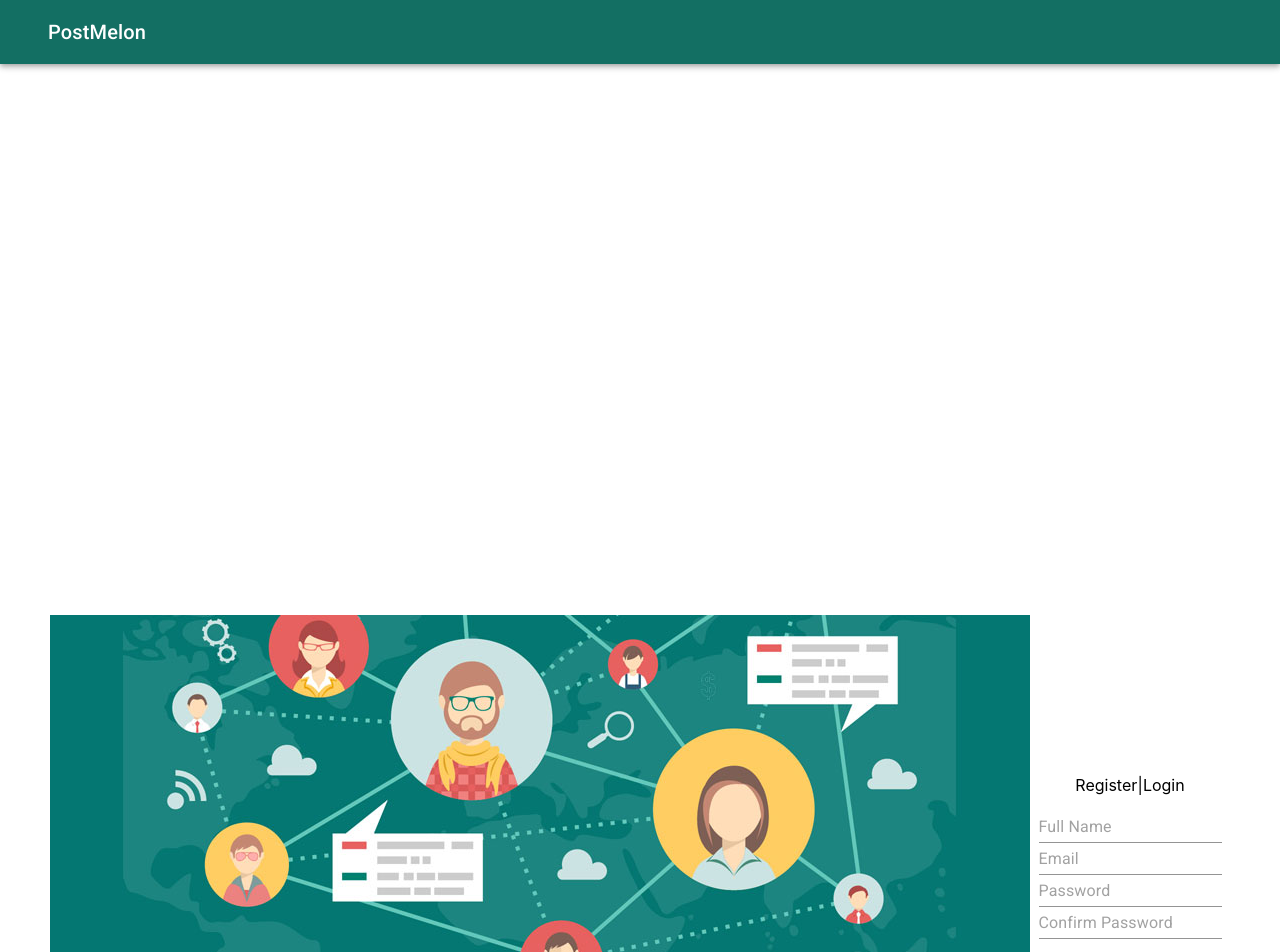
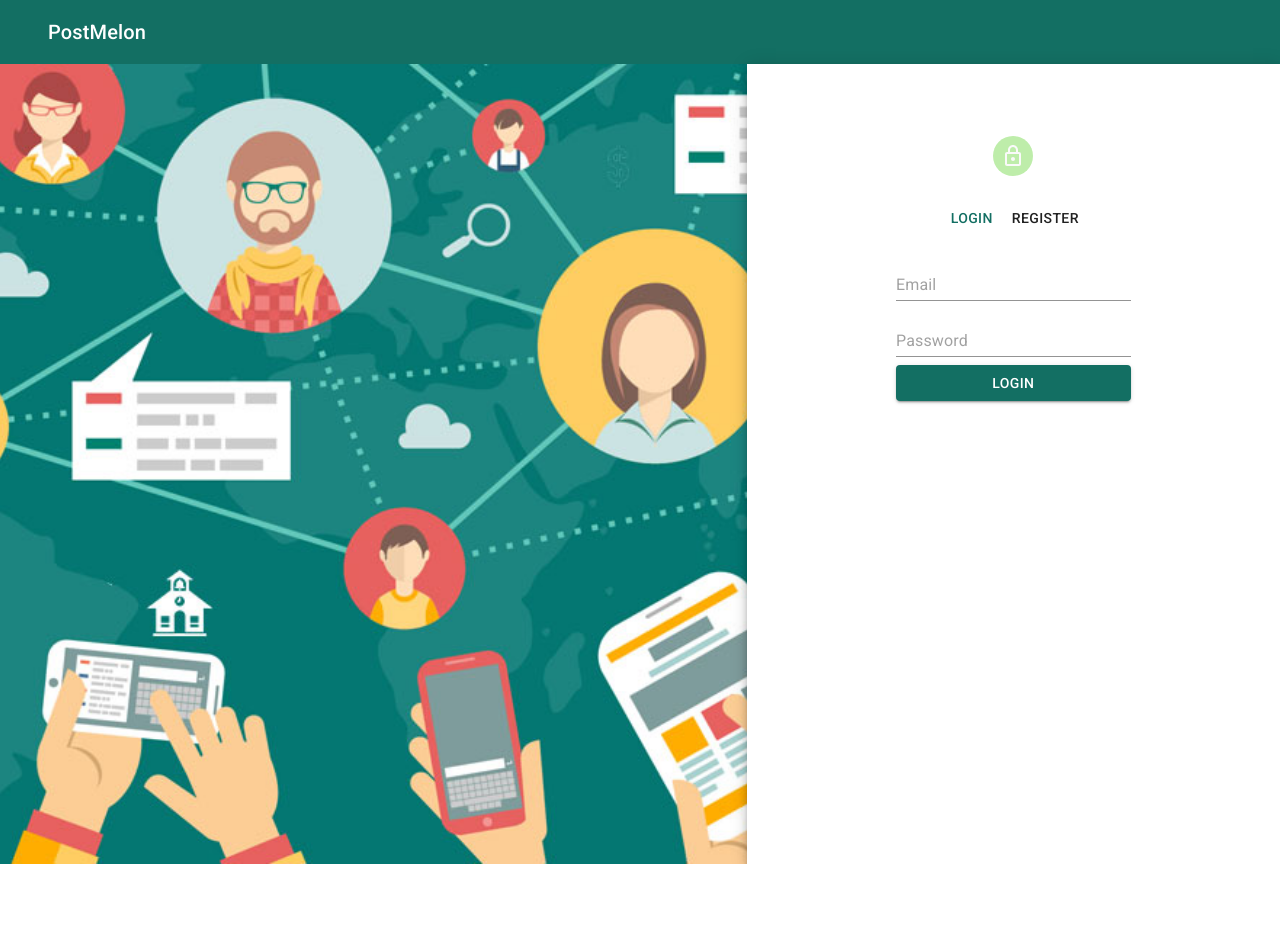
Before and after one commit to vincentlieu/postmelon-frontend, a React (Create React App) app: page / in a window 1280 px wide. Shown: the top 952 px of the page. After the commit the page ends 864 px from the top, so only its background shows below. Built offline with nearby package versions, Linux system fonts and the light colour scheme.

Commit message:
POS-53 - Added styling to Landing using material-UI

```diff
--- a/public/index.html
+++ b/public/index.html
@@ -7,7 +7,7 @@
     <meta name="theme-color" content="#000000" />
     <meta
       name="description"
-      content="Web site created using create-react-app"
+      content="PostMelon - Gather your friends around!"
     />
     <link rel="apple-touch-icon" href="%PUBLIC_URL%/logo192.png" />
     <!--
@@ -42,7 +42,7 @@
       work correctly both with client-side routing and a non-root public URL.
       Learn how to configure a non-root public URL by running `npm run build`.
     -->
-    <title>React App</title>
+    <title>PostMelon</title>
   </head>
   <body>
     <noscript>You need to enable JavaScript to run this app.</noscript>
--- a/src/App.js
+++ b/src/App.js
@@ -1,4 +1,4 @@
-import React, { useReducer, useEffect } from "react";
+import React, { useReducer } from "react";
 import { BrowserRouter as Router, Route, Switch } from "react-router-dom";
 import Home from "./layout/Home";
 import Landing from "./layout/Landing";
--- a/src/api/localAPI.js
+++ b/src/api/localAPI.js
@@ -5,7 +5,7 @@ import axios from "axios";
   // this is to use when we create log out button
 }
 const localAPI = axios.create({
-  baseURL: "https://postmelon.herokuapp.com/api/",
+  baseURL: "http://localhost:5000/api/",
 });
 
 localAPI.interceptors.request.use((request) => {
--- a/src/components/NewUser.css
+++ /dev/null
@@ -1,37 +0,0 @@
-* {
-    text-decoration: none;
-    color: black;
-
-}
-
-
-
-.newuser-h1 {
-    background-color: red;
-}
-
-.registerloginline {
-    font-size: 140%;
-    color: black;
-    font-weight: bold;
-
-
-}
-
-
-.button{
-background-color: red;
-}
-
-.box {
-    box-sizing: border-box;
-    position: relative;
-    display: flex;
-    width: 100vw;
-    height: 100vh;
-    color: white;
-    padding: 20vw;
-    text-align: center;
-    align-items: center;
-    flex-direction: column;
-}
--- a/src/components/users/Login.js
+++ b/src/components/users/Login.js
@@ -1,7 +1,7 @@
 import React, { useState } from 'react';
 import { useGlobalState } from '../../config/GlobalState';
 import localAPI from '../../api/localAPI';
-import {TextField} from '@material-ui/core';
+import {TextField, Box, Button} from '@material-ui/core';
 
 function Login({ history }) {
   const { dispatch } = useGlobalState();
@@ -36,30 +36,36 @@ function Login({ history }) {
   };
 
   return (
-    <div>
+    <Box className='registration-login-container'>
       <TextField
-        className="login-email"
-        placeholder="Email"
-        type="text"
+        fullWidth={true}
+        margin='normal'
+        className='login-email'
+        placeholder='Email'
+        type='text'
         value={email}
         onChange={(e) => setEmail(e.target.value)}
       />
 
-      <br></br>
       <TextField
-        className="login-password"
-        placeholder="Password"
-        type="password"
+        className='login-password'
+        fullWidth={true}
+        margin='normal'
+        placeholder='Password'
+        type='password'
         value={password}
         onChange={(e) => setPassword(e.target.value)}
       />
-      <br></br>
-      <br></br>
-      <button className="login-button" onClick={sendRequestToLogIn}>
+      <Button
+        className='login-button'
+        onClick={sendRequestToLogIn}
+        fullWidth={true}
+        variant='contained'
+        color='primary'>
         Login
-      </button>
-      {errorMessage && <div className="error-message"> {errorMessage} </div>}
-    </div>
+      </Button>
+      {errorMessage && <Box className='error-message'> {errorMessage} </Box>}
+    </Box>
   );
 }
 
--- a/src/components/users/Register.js
+++ b/src/components/users/Register.js
@@ -2,7 +2,7 @@ import React, { useState } from "react";
 import { useGlobalState } from "../../config/GlobalState";
 import { Redirect } from "react-router-dom";
 import localAPI from "../../api/localAPI";
-import { TextField } from "@material-ui/core";
+import { TextField, Box, Button } from "@material-ui/core";
 
 function Register() {
   const { dispatch } = useGlobalState();
@@ -52,47 +52,60 @@ function Register() {
   };
 
   return (
-    <div>
+    <Box className='registration-login-container'>
       <TextField
-        className="name"
-        placeholder="Full Name"
-        type="text"
+        fullWidth={true}
+        className='name'
+        margin='normal'
+        className='registration-field'
+        placeholder='Full name'
+        type='text'
         value={name}
         onChange={(e) => setName(e.target.value)}
       />
-      <br></br>
       <TextField
-        className="register-email"
-        placeholder="Email"
-        type="text"
+        fullWidth={true}
+        className='register-email'
+        margin='normal'
+        className='registration-field'
+        placeholder='Email address'
+        type='text'
         value={email}
         onChange={(e) => setEmail(e.target.value)}
       />
-      <br></br>
       <TextField
-        className="register-password"
-        placeholder="Password"
-        type="password"
+        fullWidth={true}
+        className='register-email'
+        margin='normal'
+        className='registration-field'
+        placeholder='Password'
+        type='password'
         value={password}
         onChange={(e) => setpassword(e.target.value)}
-      />{" "}
-      <br></br>
+      />{' '}
       <TextField
-        className="confirm-password"
-        placeholder="Confirm Password"
-        type="password"
+        fullWidth={true}
+        className='confirm-password'
+        margin='normal'
+        className='registration-field'
+        placeholder='Password confirmation'
+        type='password'
         value={confirmPassword}
         onChange={(e) => setConfirmPassword(e.target.value)}
       />
-      <button className="register-button" onClick={createUser}>
+      <Button
+        className='register-button'
+        onClick={createUser}
+        fullWidth={true}
+        color='primary'
+        variant='contained'>
         <b>Register</b>
-      </button>
-      {isCreated && <Redirect to="/home"></Redirect>}
+      </Button>
+      {isCreated && <Redirect to='/home'></Redirect>}
       {errorMessage && (
-        <div className="error-message-register"> {errorMessage} </div>
+        <Box className='error-message-register'> {errorMessage} </Box>
       )}
-      <br></br>
-    </div>
+    </Box>
   );
 }
 
--- a/src/index.css
+++ b/src/index.css
@@ -80,81 +80,6 @@ code {
   padding-top: 5px;
   padding-bottom: 5px;
 }
-/*
-.posts-page-circle {
-  border: 2px solid black;
-  height: 20px;
-  width: 20px;
-  border-radius: 20px;
-} */
-
-
-
-
-body {
-  margin: 0;
-  font-family: -apple-system, BlinkMacSystemFont, 'Segoe UI', 'Roboto', 'Oxygen',
-    'Ubuntu', 'Cantarell', 'Fira Sans', 'Droid Sans', 'Helvetica Neue',
-    sans-serif;
-  -webkit-font-smoothing: antialiased;
-  -moz-osx-font-smoothing: grayscale;
-}
-
-code {
-  font-family: source-code-pro, Menlo, Monaco, Consolas, 'Courier New',
-    monospace;
-}
-
-.posts-container {
-  display: flex;
-  flex-direction: row;
-  justify-content: center;
-  align-items: flex-start;
-  padding-top: 40px;
-  padding-bottom: 40px;
-}
-
-.posts {
-  width: 50%;
-  display: grid;
-  grid-template-columns: 1fr;
-  grid-row-gap: 20px;
-}
-
-.posts-item {
-  border: 2px solid black;
-  border-radius: 3px;
-}
-
-.create-posts-letterbox {
-  background: #eeeeee;
-}
-
-.create-post-call-to-action {
-  border-top: 2px solid black;
-  border-bottom: 2px solid black;
-  display: flex;
-  flex-direction: row;
-  justify-content: flex-start;
-  align-items: center;
-  padding-left: 15px;
-  padding-right: 15px;
-  padding-top: 10px;
-  padding-bottom: 10px;
-}
-
-.create-post-button-container {
-  display: flex;
-  flex-direction: row;
-  justify-content: center;
-}
-
-.create-post-text {
-  padding-left: 15px;
-  padding-right: 15px;
-  padding-top: 5px;
-  padding-bottom: 5px;
-}
 
 .posts-page-circle {
   border: 2px solid black;
@@ -162,7 +87,6 @@ code {
   width: 20px;
   border-radius: 20px;
 }
-
 
 .name {
   margin-top:20rem;
@@ -172,49 +96,16 @@ code {
   margin-top: 1rem;
 }
 
-
-.register-password {
-  margin-top: 1rem;
-}
-
-.confirm-password {
-  margin-top: 1rem;
-}
-
-.register-button {
-  display: block;
-   margin-top: 1rem;
-}
-
-/* .registerpipe{
-  background-color: red;
-}
-
-.loginpipe {
-  background-color: yellow;
-} */
-
-.pipes {
-  /* background-color: red; */
-  margin-top: 10rem;
-  margin-bottom: 1rem;
-  grid-row-start: 2;
-  grid-column-start: 2;
-
-}
-
-.login-container {
-  display: grid;
-  grid-template-rows: 1fr 1fr 1fr;
-  grid-template-columns: 50px 1fr 1fr 50px;
+.registration-login-container {
+  display: 'flex';
+  flex-direction: 'column';
+  width: 50%;
 }
 
 .landing-image {
-  grid-row-start: 2;
-  grid-column-start: 2;
+  background-image: url('../src/assets/postmelon8.jpg');
+  background-size: cover;
+  background-position: center;
+  width: 50%;
+  height: auto;
 }
-
-.landing-register-login {
-  grid-row-start: 2;
-  grid-column-start: 3;
-}
--- a/src/layout/Landing.js
+++ b/src/layout/Landing.js
@@ -1,39 +1,78 @@
-import React, { useState } from "react";
-import { Link } from 'react-router-dom'
-import Register from "../components/users/Register";
-import Login from "../components/users/Login";
-import MediaControlCard from "./MediaControlCard";
-import NewUser from "./NewUser"
-import Displayimage from "../assets/postmelon8.jpg"
+import React, { useState } from 'react';
+import Register from '../components/users/Register';
+import Login from '../components/users/Login';
+import {
+  Box,
+  Grid,
+  Paper,
+  Link,
+  Avatar,
+  Button
+} from '@material-ui/core';
+
+import LockOutlinedIcon from '@material-ui/icons/LockOutlined';
+import Typography from '@material-ui/core/Typography';
+import { makeStyles } from '@material-ui/core/styles';
+
+const useStyles = makeStyles((theme) => ({
+  root: {
+    height: '100vh',
+  },
+  paper: {
+    margin: theme.spacing(8, 4),
+    display: 'flex',
+    flexDirection: 'column',
+    alignItems: 'center',
+  },
+  avatar: {
+    margin: theme.spacing(1),
+    backgroundColor: theme.palette.secondary.main,
+  },
+}));
 
 const Landing = ({ history }) => {
-  const [renderRegister, setRenderRegister] = useState(true)
-  const [renderLogin, setRenderLogin] = useState(false)
+  const [renderRegister, setRenderRegister] = useState(false);
+  const [renderLogin, setRenderLogin] = useState(true);
+
+  const classes = useStyles();
 
   const handleRegister = () => {
-    setRenderRegister(true)
-    setRenderLogin(false)
-  }
+    setRenderRegister(true);
+    setRenderLogin(false);
+  };
 
   const handleLogin = () => {
-    setRenderRegister(false)
-    setRenderLogin(true)
-  }
+    setRenderRegister(false);
+    setRenderLogin(true);
+  };
 
   return (
-    <center>
-      <div className='login-container'>
-        <img src={Displayimage} className='landing-image'/>
-        <div className="landing-register-login">
-          <div className="pipes">
-            <span onClick={handleRegister} className="registerpipe">Register|</span>
-            <span onClick={handleLogin} className="loginpipe">Login</span>
-          </div>
-            {renderRegister && <Register /> || renderLogin && <Login history={history} />}
-        </div>
-      </div>
-    </center>
-
+    <Grid container component='main' className={classes.root}>
+      <Grid item xs={false} sm={4} md={7} className='landing-image' />
+      <Grid item xs={12} sm={8} md={5} component={Paper} elevation={6} square>
+        <Box className={classes.paper}>
+          <Avatar className={classes.avatar}>
+            <LockOutlinedIcon />
+          </Avatar>
+          <Box my={2}>
+            <Button
+              onClick={handleLogin}
+              className='loginpipe'
+              color={renderLogin ? 'primary' : 'inherit'}>
+              Login
+            </Button>
+            <Button
+              onClick={handleRegister}
+              className='registerpipe'
+              color={renderRegister ? 'primary' : 'inherit'}>
+              Register
+            </Button>
+          </Box>
+          {(renderRegister && <Register />) ||
+            (renderLogin && <Login history={history} />)}
+        </Box>
+      </Grid>
+    </Grid>
   );
 };
 
```
Also changed, not shown: src/layout/MediaControlCard.js (deleted, +0 -72 lines).
